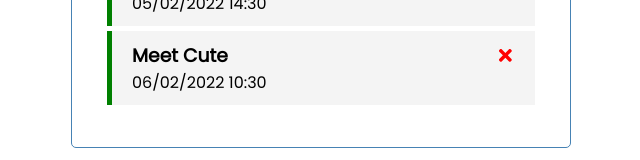
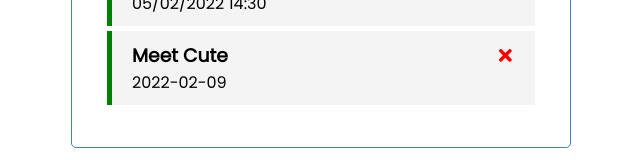
Before and after one commit to fronomenal/react_to_do, a React (Create React App) app: page / in a window 1280 px wide. Shown: the part 182-342 px from the top of the page, without its empty margins (319-959 px from the left). Built offline with nearby package versions, Linux system fonts and the light colour scheme; data requests are answered from the project's data file.

Commit message:
branch with persistent local json server

```diff
--- a/package.json
+++ b/package.json
@@ -6,6 +6,7 @@
     "@testing-library/jest-dom": "^5.16.2",
     "@testing-library/react": "^12.1.3",
     "@testing-library/user-event": "^13.5.0",
+    "json-server": "^0.17.0",
     "react": "^17.0.2",
     "react-dom": "^17.0.2",
     "react-icons": "^4.3.1",
@@ -16,7 +17,8 @@
     "start": "react-scripts start",
     "build": "react-scripts build",
     "test": "react-scripts test",
-    "eject": "react-scripts eject"
+    "eject": "react-scripts eject",
+    "server": "json-server --watch --port 5050 ./public/db.json"
   },
   "eslintConfig": {
     "extends": [
--- /dev/null
+++ b/public/db.json
@@ -0,0 +1,16 @@
+{
+  "tasks": [
+    {
+      "id": 1,
+      "text": "Drs App",
+      "day": "05/02/2022 14:30",
+      "rem": true
+    },
+    {
+      "text": "Meet Cute",
+      "day": "2022-02-09",
+      "rem": true,
+      "id": 2
+    }
+  ]
+}
--- a/src/App.js
+++ b/src/App.js
@@ -3,25 +3,33 @@ import Tasks from './components/Tasks.js';
 import TaskForm from './components/TaskForm.js';
 import {useState, useEffect} from 'react';
 
-const db_key = "tta.tasks"
-
 function App() {
-  const [tasks, setTasks] = useState(taskState);
+  const [tasks, setTasks] = useState([]);
   const [formPresence, toggleForm] = useState(false);
 
   useEffect( ()=>{
-  const db = JSON.parse(localStorage.getItem(db_key, JSON.stringify(tasks)));
-  db && setTasks(db);
+
+    const getTasks = async ()=>{
+      const dbTasks = await fetchTasks();
+      setTasks(dbTasks);
+    }
+
+    getTasks();
+
   }, [])
 
-  const addTask = (task) => {
-    const id = tasks.length + 1;
+  const addTask = async (task) => {
+    const res = await fetch("http://localhost:5050/tasks/",{method: 'POST', headers: {"Content-Type": "Application/json"}, body: JSON.stringify(task)});
 
-    setTasks([...tasks, {id, ...task}]);
+    const body = await res.json();
+
+    setTasks([...tasks, body]);
 
   }
 
-  const clearTask = (id)=> {
+  const clearTask = async (id)=> {
+    await fetch(`http://localhost:5050/tasks/${id}`,{method: 'DELETE'});
+
     setTasks(tasks.filter( (task)=> task.id !== id));
   }
 
@@ -29,9 +37,9 @@ function App() {
     setTasks(tasks.map( (task)=> (task.id === id)? {...task, rem: !task.rem} : task ))
   }
 
-  useEffect( ()=>
-    localStorage.setItem(db_key, JSON.stringify(tasks))
-  , [tasks]);
+  // useEffect( ()=>
+  //   localStorage.setItem(db_key, JSON.stringify(tasks))
+  // , [tasks]);
 
   return (
     <div className="container">
@@ -42,11 +50,14 @@ function App() {
     </div>
   );
 
+}
 
+async function fetchTasks() {
+  const res = await fetch("http://localhost:5050/tasks");
+  console.log(res);
+  const body = await res.json();
+
+  return body;
 }
-const taskState = [
-  {id: 1, text: "Drs App", day: "05/02/2022 14:30", rem: true},
-  {id: 2, text: "Meet Cute", day: "06/02/2022 10:30", rem: true}
-];
 
 export default App;
```
Also changed, not shown: 1 other file (tests, documents, lock files or other folders).
